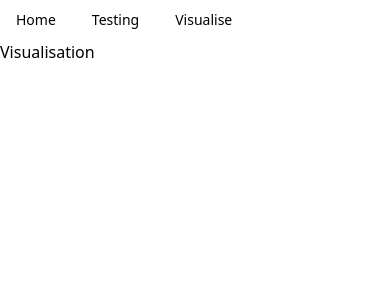
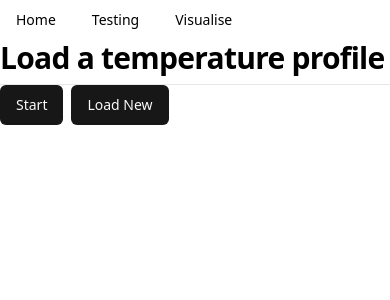
Before and after one commit to bcho892/CUM-T, a React (Vite) app in the folder src/react/: page /visualisation in a window 390 px wide. Shown: the top 300 px of the page. Built offline with nearby package versions, Linux system fonts and the light colour scheme.

Commit message:
add font styles and start making page

```diff
--- a/src/react/src/components/wrappers/TemperatureGraph/TemperatureGraph.tsx
+++ b/src/react/src/components/wrappers/TemperatureGraph/TemperatureGraph.tsx
@@ -49,7 +49,8 @@ const TemperatureGraph = ({ data, currentTimestamp }: ITemperatureGraph) => {
         )}
 
         <CartesianGrid stroke="#f5f5f5" />
-        {Object.keys(data[0]).map((key, index) => {
+        {data[0] &&
+          Object.keys(data[0]).map((key, index) => {
             if (key === "time") return null;
             return (
               <Line
--- a/src/react/src/index.css
+++ b/src/react/src/index.css
@@ -1,3 +1,21 @@
 @tailwind base;
-  @tailwind components;
-  @tailwind utilities;
+@tailwind components;
+@tailwind utilities;
+
+@layer base {
+  h1 {
+    @apply text-4xl font-extrabold tracking-tight lg:text-5xl scroll-m-5;
+  }
+  h2 {
+    @apply scroll-m-20 border-b pb-2 text-3xl font-semibold tracking-tight first:mt-0;
+  }
+  h3 {
+    @apply scroll-m-20 text-2xl font-semibold tracking-tight;
+  }
+  h4 {
+    @apply scroll-m-20 text-xl font-semibold tracking-tight;
+  }
+  h5 {
+    @apply leading-7 [&:not(:first-child)]:mt-6;
+  }
+}
--- a/src/react/src/models/Graph.ts
+++ b/src/react/src/models/Graph.ts
@@ -1,5 +1,8 @@
 import { TemperatureMessage } from "./Message";
 
+/**
+ * Note that the "negative" numbers mean that it is operating using the "cold" side
+ */
 export type TemperatureGraphDataPoint = Omit<TemperatureMessage, "prefix"> & {
   time: number;
 };
--- a/src/react/src/models/Message.ts
+++ b/src/react/src/models/Message.ts
@@ -25,3 +25,8 @@ export interface DirectionMessage extends Message {
   peltier4Direction: Direction;
   peltier5Direction: Direction;
 }
+
+/**
+ * Format: Temperature Configs (derived from `TemperatureMessage` type)\n Direction Configs
+ */
+export type ConfigMessage = `${string}\n${string}`;
--- a/src/react/src/pages/Visualisation.tsx
+++ b/src/react/src/pages/Visualisation.tsx
@@ -1,5 +1,23 @@
+import { Button } from "@/components/ui/button";
+import TemperatureGraph from "@/components/wrappers/TemperatureGraph/TemperatureGraph";
+import { TemperatureGraphDataPoint } from "@/models/Graph";
+import { useState } from "react";
+
 const Visualisation = () => {
-  return <div>Visualisation</div>;
+  const [graphData, setGraphData] = useState<TemperatureGraphDataPoint[]>([]);
+  return (
+    <div className="w-full">
+      {graphData.length > 0 ? (
+        <TemperatureGraph data={graphData} />
+      ) : (
+        <h2>Load a temperature profile</h2>
+      )}
+      <span className="flex gap-2">
+        <Button>Start</Button>
+        <Button>Load New</Button>
+      </span>
+    </div>
+  );
 };
 
 export default Visualisation;
```
Also changed, not shown: 1 other file (tests, documents, lock files or other folders). Lines whose indentation alone changed are shown as unchanged.
